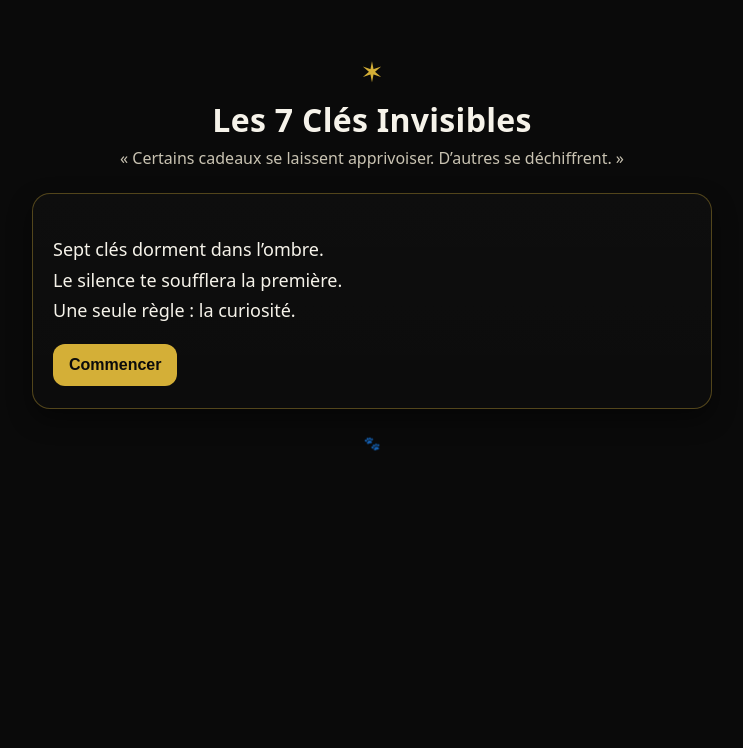
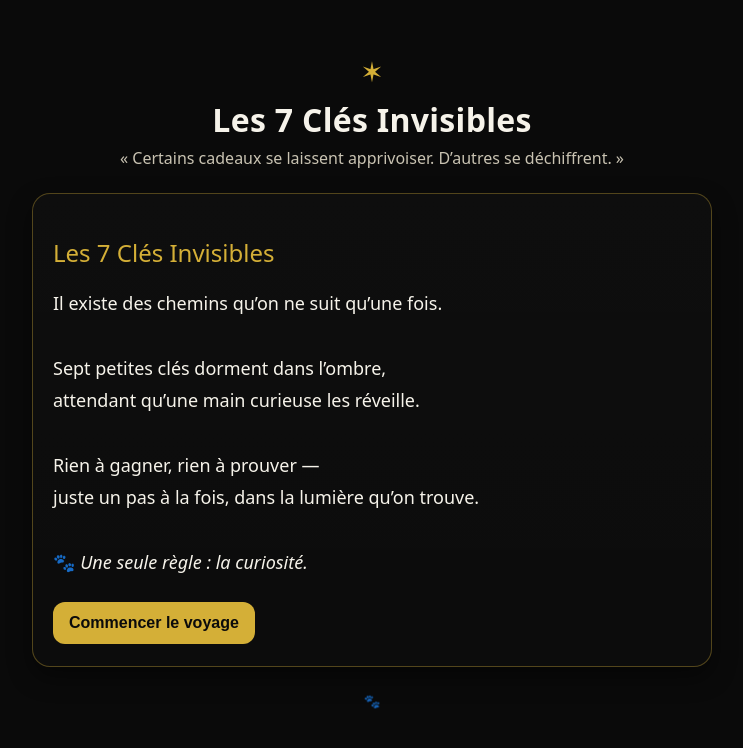
Before and after one commit to Pierrotwister/les-7-cles, a plain HTML site: page index.html in a window 1280 px wide. Shown: the whole page, without its empty margins (268-1011 px from the left). Drawn offline with Linux system fonts and the light colour scheme.

Commit message:
Update index.html

```diff
--- a/index.html
+++ b/index.html
@@ -18,14 +18,21 @@
     </header>
 
     <section class="card">
-      <p class="poem">
-        Sept clés dorment dans l’ombre.<br>
-        Le silence te soufflera la première.<br>
-        Une seule règle : la curiosité.
-      </p>
+  <h2 style="color: var(--gold); font-weight: 500; margin-bottom: 12px;">
+    Les 7 Clés Invisibles
+  </h2>
 
-      <button class="btn" onclick="startGame()">Commencer</button>
-    </section>
+  <p class="poem" style="line-height: 1.8; margin-bottom: 24px;">
+    Il existe des chemins qu’on ne suit qu’une fois.<br><br>
+    Sept petites clés dorment dans l’ombre,<br>
+    attendant qu’une main curieuse les réveille.<br><br>
+    Rien à gagner, rien à prouver —<br>
+    juste un pas à la fois, dans la lumière qu’on trouve.<br><br>
+    🐾 <em>Une seule règle&nbsp;: la curiosité.</em>
+  </p>
+
+  <button class="btn" onclick="startGame()">Commencer le voyage</button>
+</section>
 
     <footer class="foot">
       <small>🐾</small>
```
